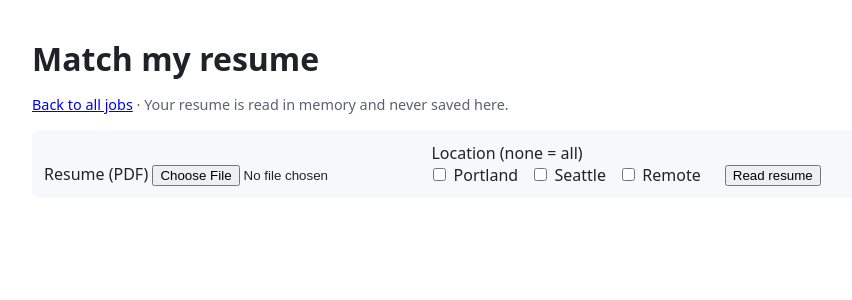
After one commit to Sethcbs/Suited-Jobs, a Flask app: page /match in a window 1280 px wide. The commit adds this page. Shown: the top 300 px of the page, without its empty margins (158-1010 px from the left). Run offline with Flask 3, Linux system fonts and the light colour scheme; parts of the project's set-up code (start-up, migrations or seed data) failed here and were passed over.

Commit message:
Step 12: PDF resume upload with text and keyword extraction
Reads the PDF in memory, so nothing is stored. Non-PDF, damaged,
protected, scanned, and oversized files get a clear message.

Co-Authored-By: Claude Opus 5.5 <noreply@anthropic.com>

```diff
--- a/app/app.py
+++ b/app/app.py
@@ -12,11 +12,15 @@ import time
 import requests
 from flask import Flask, render_template, request
 
+from app import resume
+from collector import skills
+
 RAW_URL = "https://raw.githubusercontent.com/Sethcbs/Suited-Jobs/main/data/jobs.csv"
 CACHE_SECONDS = 300
 PLACES = ["Portland", "Seattle", "Remote"]
 
 app = Flask(__name__)
+app.config["MAX_CONTENT_LENGTH"] = resume.MAX_BYTES
 log = logging.getLogger(__name__)
 _cache = {"source": None, "rows": None, "time": 0.0}
 
@@ -81,3 +85,29 @@ def index():
         all_skills=sorted({s for r in rows for s in r["skills"].split("|") if s}),
         all_sources=sorted({r["source"] for r in rows}),
     )
+
+
+def _match_page(status=200, **context):
+    defaults = {"error": "", "resume_text": "", "resume_skills": [], "chosen_places": []}
+    return render_template("match.html", places=PLACES, **{**defaults, **context}), status
+
+
+@app.errorhandler(413)
+def too_large(_error):
+    return _match_page(413, error="That file is too large. The limit is 5 MB.")
+
+
+@app.route("/match", methods=["GET", "POST"])
+def match():
+    if request.method == "GET":
+        return _match_page()
+    places = [p for p in request.form.getlist("place") if p in PLACES]
+    upload = request.files.get("resume")
+    if not upload or not upload.filename:
+        return _match_page(400, error="Please choose a PDF resume.", chosen_places=places)
+    try:
+        text = resume.extract_text(upload.read())
+    except resume.ResumeError as exc:
+        return _match_page(400, error=str(exc), chosen_places=places)
+    return _match_page(resume_text=text, resume_skills=skills.find(text, skills.load()),
+                       chosen_places=places)
--- a/app/templates/index.html
+++ b/app/templates/index.html
@@ -21,6 +21,7 @@
 </head>
 <body>
   <h1>Suited Jobs</h1>
+  <p><a href="/match">Match my resume</a></p>
   <p class="muted">Showing {{ rows|length }} of {{ total }} jobs · data: {{ data_source }}</p>
   {% if error %}<p class="error">{{ error }}</p>{% endif %}
 
--- /dev/null
+++ b/app/templates/match.html
@@ -0,0 +1,45 @@
+<!doctype html>
+<html lang="en">
+<head>
+  <meta charset="utf-8">
+  <meta name="viewport" content="width=device-width, initial-scale=1">
+  <title>Match My Resume · Suited Jobs</title>
+  <style>
+    body { font-family: system-ui, sans-serif; margin: 0 auto; padding: 1rem; max-width: 900px; color: #1f2328; }
+    h1 { margin-bottom: .25rem; }
+    h2 { margin-top: 1.5rem; }
+    .muted { color: #59636e; font-size: .9rem; }
+    form { display: flex; flex-wrap: wrap; gap: 1rem; align-items: end; margin: 1rem 0; padding: .75rem; background: #f6f8fa; border-radius: 6px; }
+    fieldset { border: none; padding: 0; margin: 0; }
+    label { margin-right: .5rem; }
+    .skill { display: inline-block; background: #ddf4ff; border-radius: 4px; padding: 0 .3rem; margin: 1px; }
+    .error { color: #d1242f; }
+    pre { white-space: pre-wrap; overflow-wrap: anywhere; background: #f6f8fa; padding: .75rem; border-radius: 6px; font-size: .85rem; }
+  </style>
+</head>
+<body>
+  <h1>Match my resume</h1>
+  <p class="muted"><a href="/">Back to all jobs</a> · Your resume is read in memory and never saved here.</p>
+  {% if error %}<p class="error">{{ error }}</p>{% endif %}
+
+  <form method="post" enctype="multipart/form-data">
+    <label>Resume (PDF) <input type="file" name="resume" accept="application/pdf,.pdf" required></label>
+    <fieldset>
+      <legend>Location (none = all)</legend>
+      {% for p in places %}
+        <label><input type="checkbox" name="place" value="{{ p }}" {% if p in chosen_places %}checked{% endif %}> {{ p }}</label>
+      {% endfor %}
+    </fieldset>
+    <button type="submit">Read resume</button>
+  </form>
+
+  {% if resume_text %}
+    <h2>Skills found</h2>
+    <p>{% for s in resume_skills %}<span class="skill">{{ s }}</span>{% else %}None from the skills list.{% endfor %}</p>
+    <details>
+      <summary>Text read from your resume</summary>
+      <pre>{{ resume_text }}</pre>
+    </details>
+  {% endif %}
+</body>
+</html>
--- a/requirements.txt
+++ b/requirements.txt
@@ -3,3 +3,5 @@ PyYAML==6.0.2
 python-dotenv==1.0.1
 Flask==3.1.0
 pytest==8.3.4
+anthropic==2.6.0
+pypdf==7.0.0
```
Also changed, not shown: app/resume.py (added, +31 -0 lines), tests/helpers.py (added, +23 -0 lines), tests/test_resume.py (added, +79 -0 lines).
